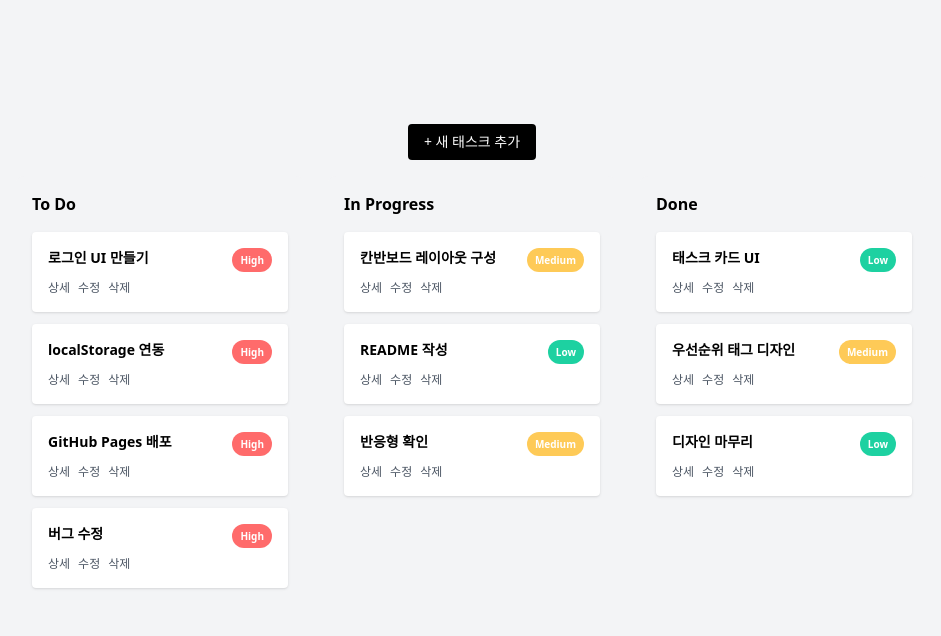
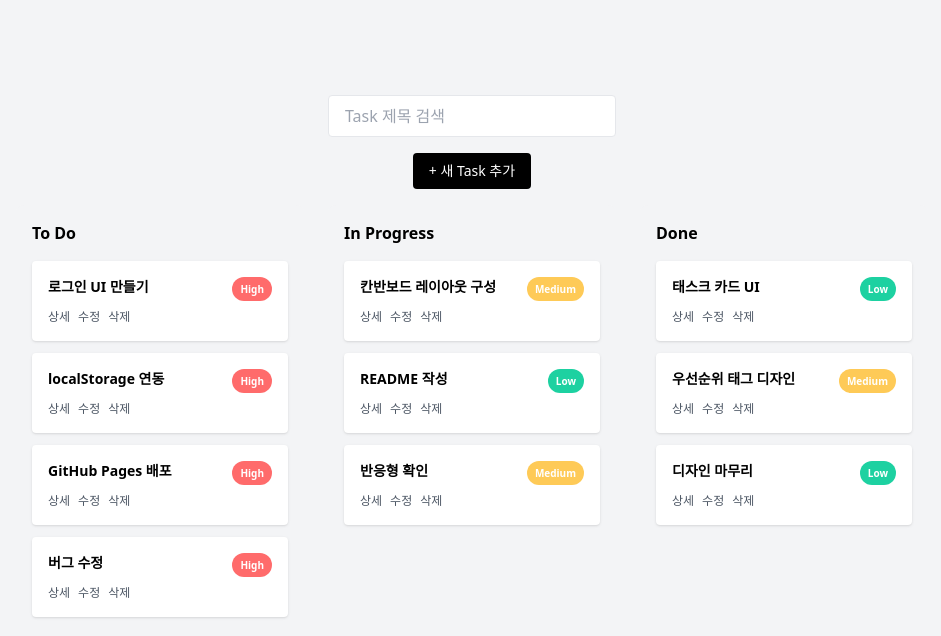
Before and after one commit to minseonkkim/synclife_dashboard, a React (Vite) app: page / in a window 1280 px wide. Shown: the top 636 px of the page, without its empty margins (168-1109 px from the left). Built offline with nearby package versions, Linux system fonts and the light colour scheme.

Commit message:
feat: 제목 기반 실시간 검색

```diff
--- a/src/components/KanbanBoard.tsx
+++ b/src/components/KanbanBoard.tsx
@@ -27,6 +27,11 @@ const KanbanBoard = ({
   const [title, setTitle] = useState("");
   const [description, setDescription] = useState("");
   const [priority, setPriority] = useState<Priority>("Medium");
+  const [searchKeyword, setSearchKeyword] = useState("");
+
+  const filteredTasks = tasks.filter((task) =>
+    task.title.toLowerCase().includes(searchKeyword.toLowerCase())
+  );
 
   const handleAddTask = () => {
     if (!title.trim()) return;
@@ -52,13 +57,32 @@ const KanbanBoard = ({
   return (
     <DragDropContext onDragEnd={handleDragEnd}>
       <div className="w-full max-w-6xl">
+        {/* 검색창 */}
+        <div className="flex justify-center items-center gap-2 mb-4">
+          <input
+            value={searchKeyword}
+            onChange={(e) => setSearchKeyword(e.target.value)}
+            placeholder="Task 제목 검색"
+            className="w-72 px-4 py-2 border rounded"
+          />
+
+          {searchKeyword && (
+            <button
+              onClick={() => setSearchKeyword("")}
+              className="px-3 py-2 text-sm border rounded hover:bg-gray-100"
+            >
+              초기화
+            </button>
+          )}
+        </div>
+
         {/* 추가 버튼 */}
         <div className="flex justify-center mb-4">
           <button
             onClick={() => setShowModal(true)}
             className="bg-black text-white text-sm px-4 py-2 rounded hover:opacity-80"
           >
-            + 새 태스크 추가
+            + 새 Task 추가
           </button>
         </div>
 
@@ -113,21 +137,21 @@ const KanbanBoard = ({
           <Column
             title="To Do"
             status="TODO"
-            tasks={tasks}
+            tasks={filteredTasks}
             onUpdateTask={onUpdateTask}
             onDeleteTask={onDeleteTask}
           />
           <Column
             title="In Progress"
             status="IN_PROGRESS"
-            tasks={tasks}
+            tasks={filteredTasks}
             onUpdateTask={onUpdateTask}
             onDeleteTask={onDeleteTask}
           />
           <Column
             title="Done"
             status="DONE"
-            tasks={tasks}
+            tasks={filteredTasks}
             onUpdateTask={onUpdateTask}
             onDeleteTask={onDeleteTask}
           />
```
